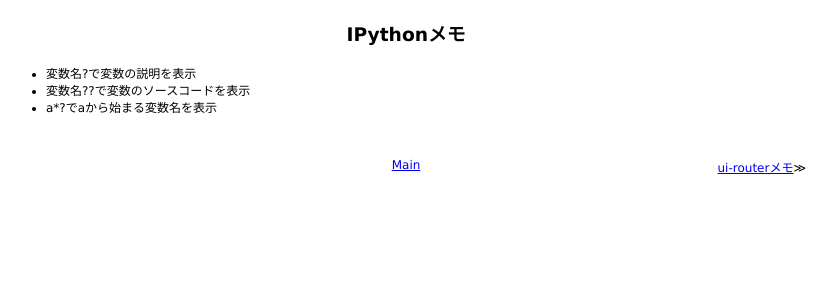
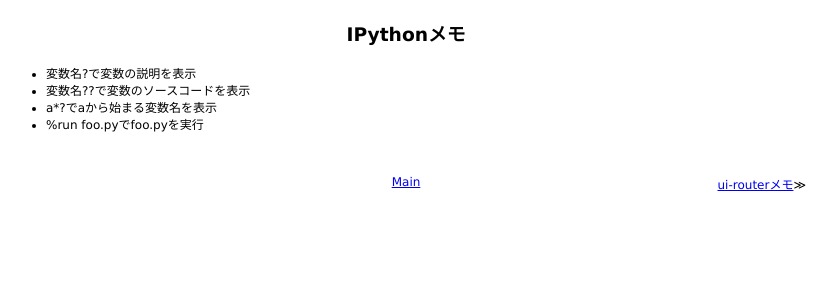
Before and after one commit to 38elements/38elements.github.com, a Jekyll site: the page built from _posts/2015-06-21-ipython.md, in a window 1280 px wide. Shown: the top 300 px of the page, without its empty margins (234-1071 px from the left). Built offline with Jekyll 4.4.1, drawn with Linux system fonts in a browser that asks for light colours; Markdown is read by kramdown in place of the engine named in the settings.

Commit message:
Update 2015-06-21-ipython.md

```diff
--- a/_posts/2015-06-21-ipython.md
+++ b/_posts/2015-06-21-ipython.md
@@ -5,3 +5,4 @@ title: IPythonメモ
 * 変数名?で変数の説明を表示
 * 変数名??で変数のソースコードを表示
 * a*?でaから始まる変数名を表示
+* %run foo.pyでfoo.pyを実行
```
